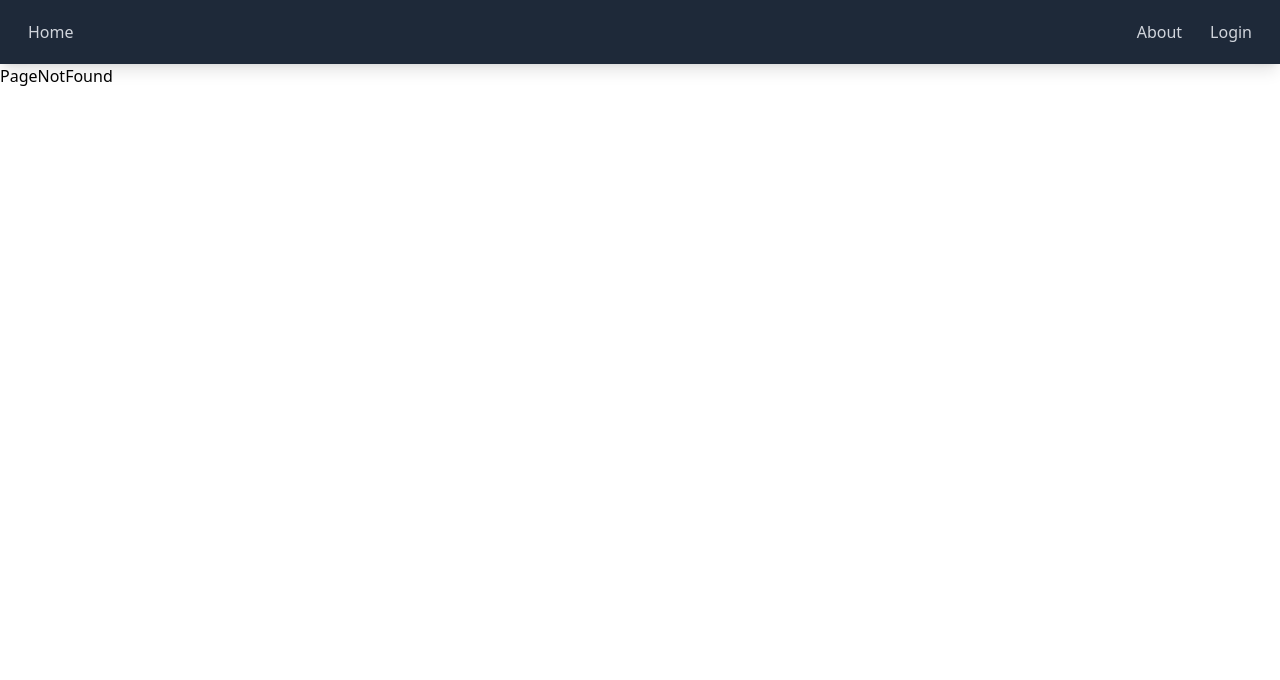
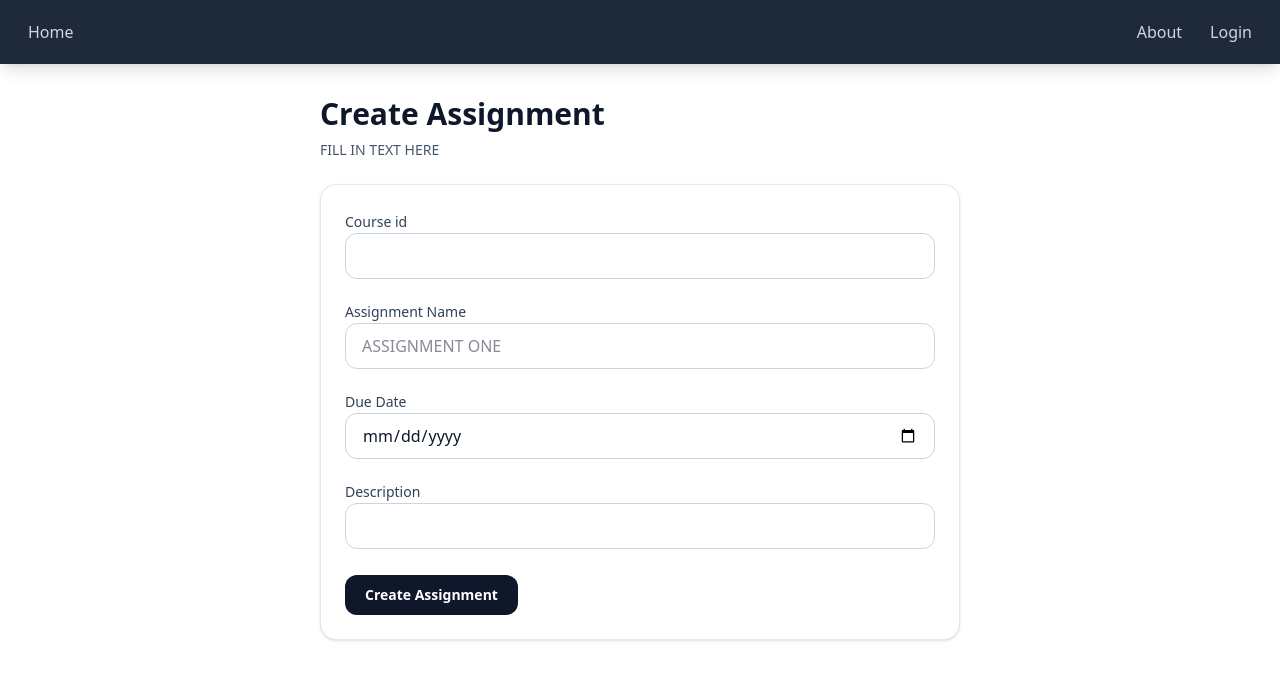
Before and after one commit to Ehdynn/4P02-Group-Project, a React (Vite) app in the folder FrontEnd/: page /CreateAssignment in a window 1280 px wide. Shown: the top 680 px of the page. Built offline with nearby package versions, Linux system fonts and the light colour scheme; no server answers.

Commit message:
Basic Assignment Creation Page
Created basic assignment creation page, still needs some work to list a profs courses instead of typing the cid.

```diff
--- a/FrontEnd/src/App.jsx
+++ b/FrontEnd/src/App.jsx
@@ -7,6 +7,7 @@ import UserProvider from './context/UserProvider';
 
 import { BrowserRouter as Router, Routes,Route } from 'react-router-dom';
 import CreateCourse from './Pages/InstructorPages/CreateCourse';
+import CreateAssignment from './Pages/InstructorPages/CreateAssignment'
 
 function App() {
   return (
@@ -19,6 +20,7 @@ function App() {
                   <Route path="/about" element = {<About />} />
                   <Route path="/login" element = {<Login/>} />
                   <Route path="/CreateCourse" element = {<CreateCourse/>}/>
+                  <Route path="/CreateAssignment" element = {<CreateAssignment/>}/>
                   {/* TODO Add Rest of the Routes Here */}
                   <Route path="*" element={<PageNotFound />} />
               </Routes>
--- a/FrontEnd/src/Components/NavBar/InstructorLinks.jsx
+++ b/FrontEnd/src/Components/NavBar/InstructorLinks.jsx
@@ -3,10 +3,13 @@ import { Link } from 'react-router-dom';
 const InstructorLinks = () => {
   return (
     <>
-    <Link to="/CreateCourse" className="py-5 px-3 text-gray-300 hover:bg-gray-700 hover:text-white transition duration-300">
-        Create A Course
-    </Link>
-</>
+        <Link to="/CreateCourse" className="py-5 px-3 text-gray-300 hover:bg-gray-700 hover:text-white transition duration-300">
+            Create Course
+        </Link>
+        <Link to="/CreateAssignment" className="py-5 px-3 text-gray-300 hover:bg-gray-700 hover:text-white transition duration-300">
+            Create Assignment
+        </Link>
+    </>
   )
 }
 
--- a/FrontEnd/src/Pages/InstructorPages/CreateAssignment.jsx
+++ b/FrontEnd/src/Pages/InstructorPages/CreateAssignment.jsx
@@ -1,11 +1,157 @@
-import React from 'react'
+import { useState } from "react";
+import supabase from "../../utils/supabase";
 
 const CreateAssignment = () => {
+  const [formData, setFormData] = useState({
+    cid: "",
+    name: "",
+    dueDate: "",
+    description: "",
+  });
+  const [error, setError] = useState("");
+  const [submitted, setSubmitted] = useState(false);
+  const [loading, setLoading] = useState(false);
+
+  const onChange = (event) => {
+    const { name, value } = event.target;
+    setFormData((previous) => ({ ...previous, [name]: value }));
+    setError("");
+    setSubmitted(false);
+  };
+
+  const handleSubmit = async (event) => {
+    event.preventDefault();
+    const { cid, dueDate, description } = formData;
+
+    if (!cid || !formData.name.trim()) {
+      setError("Please fill in all fields.");
+      return;
+    }
+
+    setLoading(true);
+    setError("");
+
+    const {
+      data: { user },
+      error: userError,
+    } = await supabase.auth.getUser();
+
+    if (userError) {
+      setLoading(false);
+      setError(userError.message || "Unable to validate current user");
+      return;
+    }
+
+    if (!user) {
+      setLoading(false);
+      setError("You must be logged in to create an assignment.");
+      return;
+    }
+
+    const { error: invokeError } = await supabase.functions.invoke("createAssignment", {
+      body: {
+        course_id: cid,
+        name: formData.name.trim(),
+        due_date: dueDate,
+        description: description?.trim() ?? null,
+      },
+    });
+
+    setLoading(false);
+
+    if (invokeError) {
+      let errorMessage = invokeError.message || "Unable to create assignment";
+      if (invokeError.context) {
+        try {
+          const payload = await invokeError.context.json();
+          errorMessage = payload?.error || errorMessage;
+        } catch {
+          // Keep default message if response is not JSON.
+        }
+      }
+      setError(errorMessage);
+      setSubmitted(false);
+      return;
+    }
+
+    setSubmitted(true);
+    setFormData({
+      cid: "",
+      name: "",
+      dueDate: "",
+      description: "",
+    });
+  };
+
   return (
-    <>
+    <main className="mx-auto w-full max-w-2xl px-4 py-8">
+      <h1 className="text-3xl font-semibold text-slate-900">Create Assignment</h1>
+      <p className="mt-2 text-sm text-slate-600">FILL IN TEXT HERE</p>
 
-    </>
-  )
-}
+      <form onSubmit={handleSubmit} className="mt-6 space-y-5 rounded-2xl border border-slate-200 bg-white p-6 shadow-sm">
+        <label className="block space-y-1">
+          <span className="text-sm font-medium text-slate-700">Course id</span>
+          <input
+            type="integer"
+            name="cid"
+            value={formData.cid}
+            onChange={onChange}
+            placeholder=""
+            className="w-full rounded-xl border border-slate-300 px-4 py-2.5 text-slate-900 focus:border-slate-500 focus:outline-none focus:ring-2 focus:ring-slate-200"
+          />
+        </label>
 
-export default CreateAssignment
+        <label className="block space-y-1">
+          <span className="text-sm font-medium text-slate-700">Assignment Name</span>
+          <input
+            type="text"
+            name="name"
+            value={formData.name}
+            onChange={onChange}
+            placeholder="Assignment One"
+            className="w-full rounded-xl border border-slate-300 px-4 py-2.5 uppercase text-slate-900 focus:border-slate-500 focus:outline-none focus:ring-2 focus:ring-slate-200"
+          />
+        </label>
+
+          <label className="block space-y-1">
+            <span className="text-sm font-medium text-slate-700">Due Date</span>
+            <input
+              type="date"
+              name="dueDate"
+              value={formData.dueDate}
+              onChange={onChange}
+              className="w-full rounded-xl border border-slate-300 px-4 py-2.5 text-slate-900 focus:border-slate-500 focus:outline-none focus:ring-2 focus:ring-slate-200"
+            />
+          </label>
+
+          <label className="block space-y-1">
+            <span className="text-sm font-medium text-slate-700">Description</span>
+            <textarea
+                name="description"
+                value={formData.description}
+                onChange={(e) => {
+                    onChange(e);
+                    e.target.style.height = "auto";
+                    e.target.style.height = e.target.scrollHeight + "px";
+                }}
+                rows={1}
+                className="w-full overflow-hidden resize-none rounded-xl border border-slate-300 px-4 py-2.5 text-slate-900 focus:border-slate-500 focus:outline-none focus:ring-2 focus:ring-slate-200"
+            />
+          </label>
+
+        {error ? <p className="text-sm text-red-600">{error}</p> : null}
+        {submitted ? <p className="text-sm text-emerald-700">Assignment Created!</p> : null}
+
+        <button
+          type="submit"
+          disabled={loading}
+          className="rounded-xl bg-slate-900 px-5 py-2.5 text-sm font-semibold text-white transition hover:bg-slate-800"
+        >
+          {loading ? "Creating..." : "Create Assignment"}
+        </button>
+      </form>
+    </main>
+  );
+};
+
+export default CreateAssignment;
--- a/FrontEnd/src/Pages/InstructorPages/CreateCourse.jsx
+++ b/FrontEnd/src/Pages/InstructorPages/CreateCourse.jsx
@@ -91,7 +91,7 @@ const CreateCourse = () => {
   return (
     <main className="mx-auto w-full max-w-2xl px-4 py-8">
       <h1 className="text-3xl font-semibold text-slate-900">Create Course</h1>
-      <p className="mt-2 text-sm text-slate-600">Set the course schedule and a code students can use to join.</p>
+      <p className="mt-2 text-sm text-slate-600">Set the course name and a code students can use to join.</p>
 
       <form onSubmit={handleSubmit} className="mt-6 space-y-5 rounded-2xl border border-slate-200 bg-white p-6 shadow-sm">
         <label className="block space-y-1">
```
Also changed, not shown: 1 other file (tests, documents, lock files or other folders).
